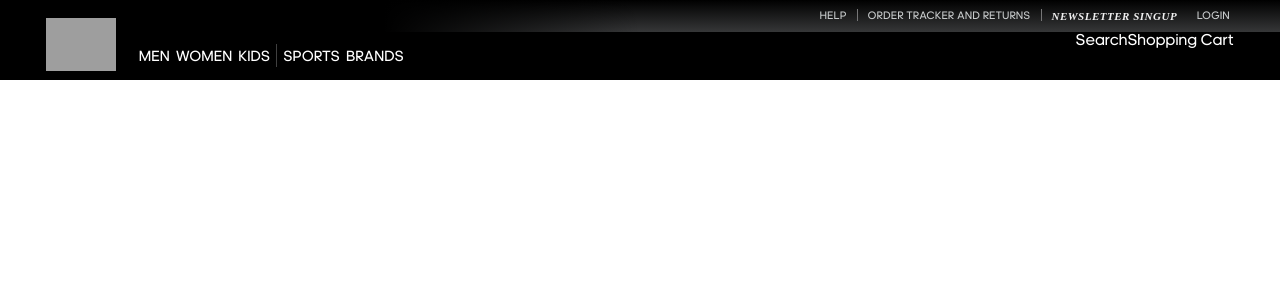
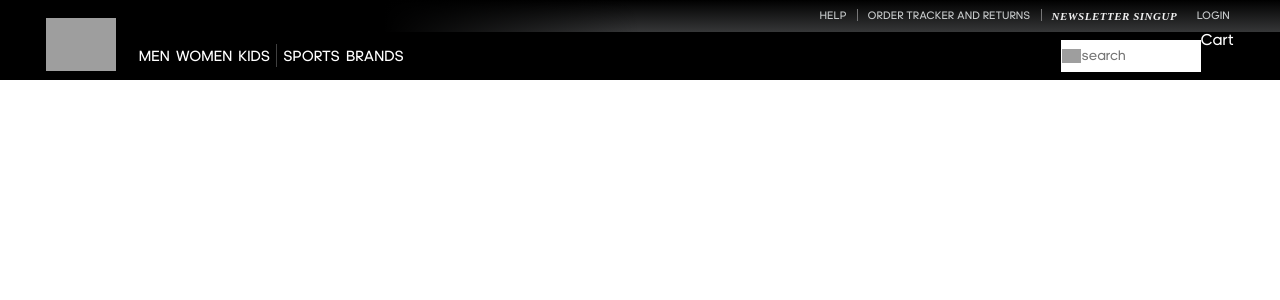
Before and after one commit to hrla29-housestark/NavigationDetail, a React app: page / in a window 1280 px wide. Shown: the top 300 px of the page. Built offline with nearby package versions, Linux system fonts and the light colour scheme; grey boxes are pictures that could not be loaded; the HTML template or start-up script is replaced by a standard one; a web font is replaced by a local one.

Commit message:
Added search component.

```diff
--- a/client/src/Components/App.jsx
+++ b/client/src/Components/App.jsx
@@ -8,6 +8,7 @@ import DropDownKid from './DropDownKid.jsx';
 import DropDownSports from './DropDownSports.jsx'
 import NewsletterSignUp from './NewsletterSignUp.jsx';
 import DropDownBrands from './DropDownBrands.jsx';
+import Search from './Search.jsx';
 
 
 class App extends Component {
@@ -67,8 +68,8 @@ class App extends Component {
             </a>}
 
             <NavigationName changeView={this.changeView} />
-            <div>Search</div>
-            <div>Shopping Cart</div>
+            <Search />
+            <div>Cart</div>
           </div>
         </div>
         {this.rendering()}
```
